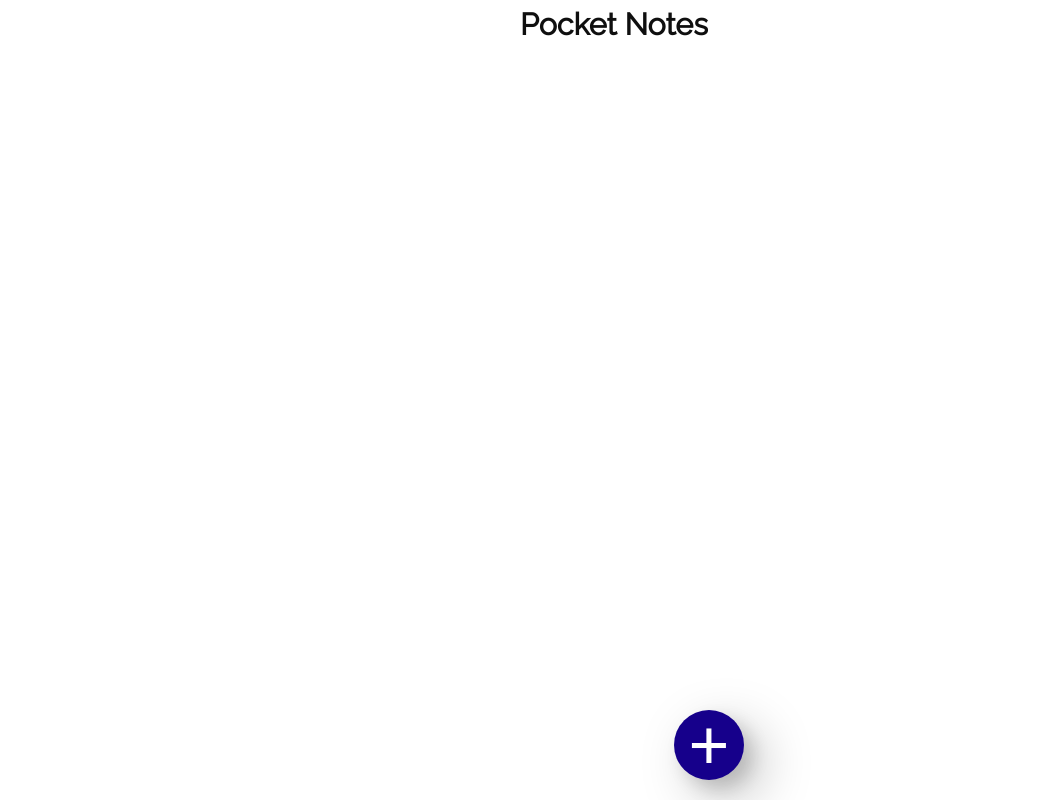
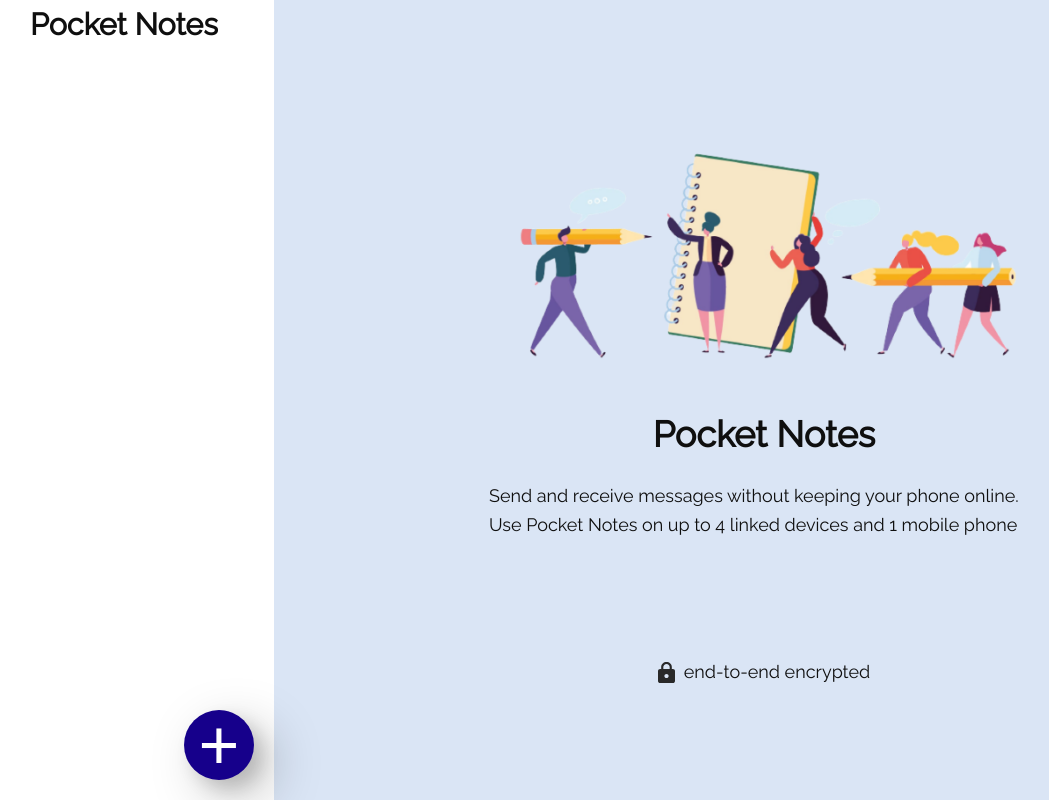
Before and after one commit to imbekrishna/pocket-notes, a React (Vite) app: page / in a window 1280 px wide. Shown: the whole page, without its empty margins (26-1075 px from the left). Built offline with nearby package versions, Linux system fonts and the light colour scheme.

Commit message:
fixed layout

```diff
--- a/src/App.css
+++ b/src/App.css
@@ -17,7 +17,7 @@
 
   --clr-light: #fff;
   --clr-dark: #0f0f0f;
-  --cls-secondary: #dae5f5;
+  --clr-secondary: #dae5f5;
   --clr-accent: #16008b;
 
   --fs-h1: 2rem;
@@ -93,6 +93,8 @@ button {
 
 @media screen and (min-width: 800px) {
   .root__layout {
+    max-height: 100vh;
+    height: 100vh;
     display: flex;
     justify-content: center;
   }
@@ -167,7 +169,7 @@ button {
 }
 
 .group__color {
-  background-color: var(--cls-secondary);
+  background-color: var(--clr-secondary);
   width: 30px;
   aspect-ratio: 1;
   border-radius: 50%;
@@ -236,6 +238,7 @@ button {
   flex-direction: column;
   align-items: center;
   min-height: 100%;
+  max-height: 100vh;
   min-width: 300px;
   flex: 1;
 }
@@ -330,6 +333,7 @@ button {
   .sidebar__grps {
     padding: 1em;
     width: auto;
+    overflow: auto;
   }
 
   .grp__item {
@@ -348,7 +352,7 @@ button {
   height: 100vh;
   flex: 2;
   width: 100%;
-  background-color: var(--cls-secondary);
+  background-color: var(--clr-secondary);
   display: flex;
   flex-direction: column;
 }
@@ -440,6 +444,41 @@ button {
   transform: scale(1.2);
 }
 
+.welcome__screen {
+  background-color: var(--clr-secondary);
+  max-height: 100vh;
+  flex: 1;
+  display: flex;
+  flex-direction: column;
+  align-items: center;
+  justify-content: space-around;
+  padding-block: 3em;
+}
+
+.welcome__top {
+  /* width: 60%; */
+  display: flex;
+  flex-direction: column;
+  justify-content: center;
+  align-items: center;
+  row-gap: 1em;
+  max-width: 550px;
+}
+
+.welcome__top > h1 {
+  margin: 0;
+}
+
+.welcome__image {
+  width: 100%;
+}
+
+.welcome__bottom {
+  display: flex;
+  column-gap: 0.5em;
+  align-items: center;
+}
+
 /* Sidebar responsiveness */
 .hide-on-mobile-only {
   display: flex;
--- a/src/components/Sidebar.jsx
+++ b/src/components/Sidebar.jsx
@@ -1,10 +1,9 @@
 import { Link, useOutlet } from 'react-router-dom';
-// import { groups } from '../utils/data';
 import GroupLogo from './GroupLogo';
 import { useState } from 'react';
 import AddGroup from '../pages/AddGroup';
 import { getGroups } from '../utils/helpers';
-
+import HomePage from '../pages/HomePage';
 const Sidebar = () => {
   const outlet = useOutlet();
   const groups = getGroups();
@@ -36,7 +35,7 @@ const Sidebar = () => {
             </button>
           </main>
         </div>
-        {outlet}
+        {outlet ? outlet : <HomePage />}
       </div>
       <div
         className={`add_group__container ${modalShowing && 'isVisible'}`}
--- a/src/pages/HomePage.jsx
+++ b/src/pages/HomePage.jsx
@@ -1,9 +1,22 @@
-import Sidebar from '../components/Sidebar';
+import welcomeImage from '../assets/welcome-img.png';
+import lockIcon from '../assets/lock.svg';
+
 const HomePage = () => {
   return (
-    <>
-      <Sidebar />;
-    </>
+    <div className="welcome__screen hide-on-mobile-only">
+      <div className="welcome__top">
+        <img className="welcome__image" src={welcomeImage} alt="" />
+        <h1>Pocket Notes</h1>
+        <p>
+          Send and receive messages without keeping your phone online. Use
+          Pocket Notes on up to 4 linked devices and 1 mobile phone
+        </p>
+      </div>
+      <p className="welcome__bottom">
+        <img src={lockIcon} alt="" />
+        <span>end-to-end encrypted</span>
+      </p>
+    </div>
   );
 };
 
```
Also changed, not shown: src/assets/lock.svg (added), src/assets/welcome-img.png (added).
